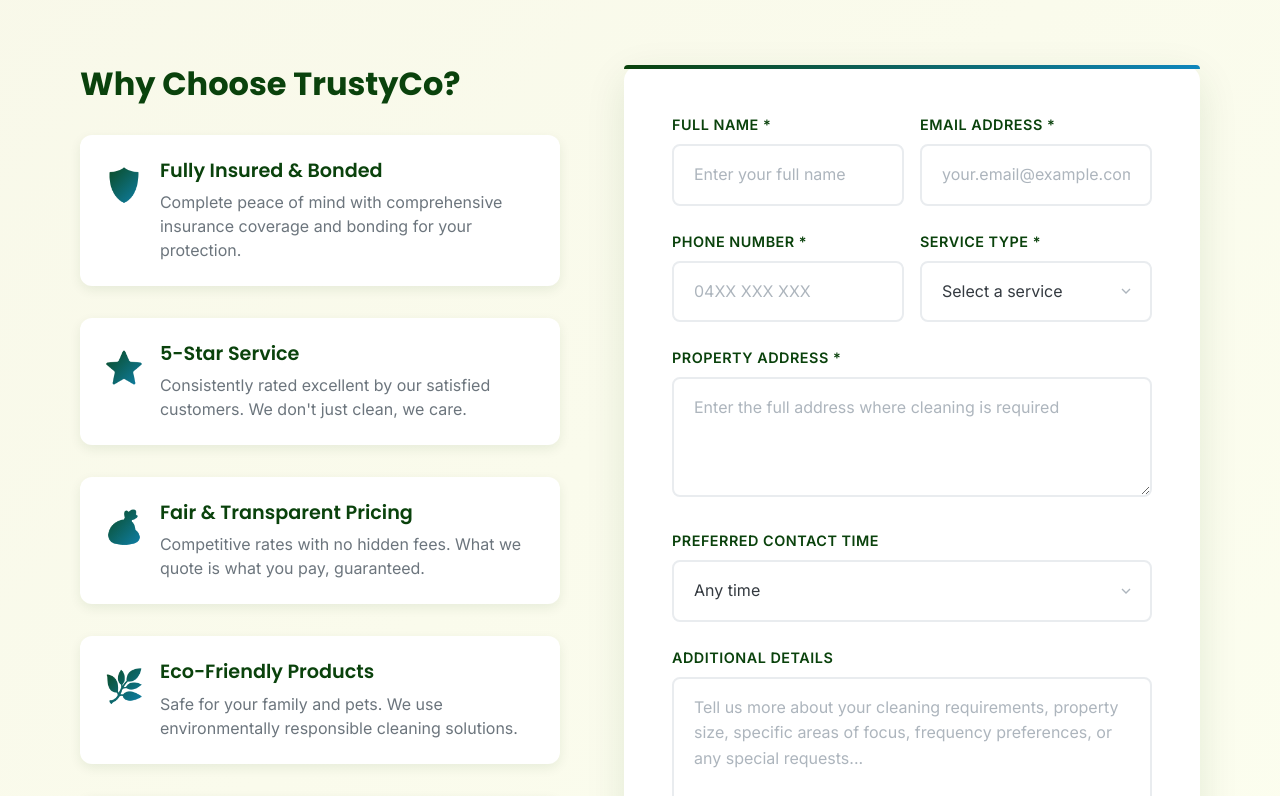
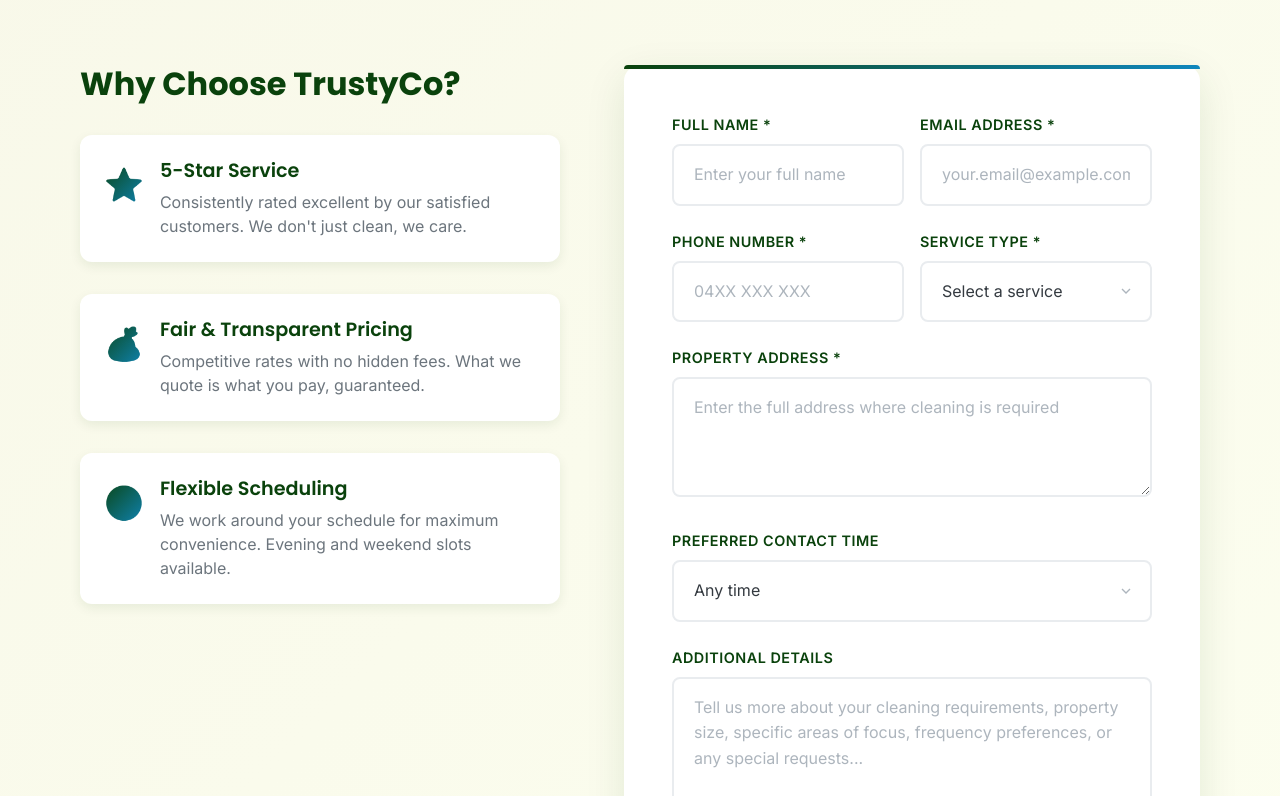
Before and after one commit to gailrayla/trustyco-cleaning, an Angular app: page / in a window 1280 px wide. Shown: the part 2020-2816 px from the top of the page. Built offline with nearby package versions, Linux system fonts and the light colour scheme.

Commit message:
feat: remove other benefits for now

```diff
--- a/src/app/components/contact-form/contact-form.html
+++ b/src/app/components/contact-form/contact-form.html
@@ -12,7 +12,7 @@
       <div class="contact-info">
         <h3>Why Choose TrustyCo?</h3>
         <div class="benefits">
-          <div class="benefit-item">
+          <!-- <div class="benefit-item">
             <span class="benefit-icon">🛡️</span>
             <div>
               <h4>Fully Insured & Bonded</h4>
@@ -21,7 +21,7 @@
                 bonding for your protection.
               </p>
             </div>
-          </div>
+          </div> -->
           <div class="benefit-item">
             <span class="benefit-icon">⭐</span>
             <div>
@@ -42,7 +42,7 @@
               </p>
             </div>
           </div>
-          <div class="benefit-item">
+          <!-- <div class="benefit-item">
             <span class="benefit-icon">🌿</span>
             <div>
               <h4>Eco-Friendly Products</h4>
@@ -51,7 +51,7 @@
                 responsible cleaning solutions.
               </p>
             </div>
-          </div>
+          </div> -->
           <div class="benefit-item">
             <span class="benefit-icon">🕒</span>
             <div>
```
